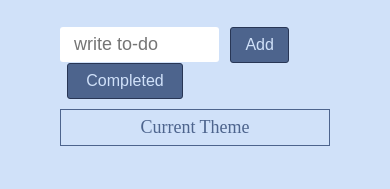
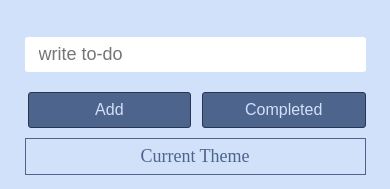
Before and after one commit to KochanovNikita/To-Do-App, a website: page index.html in a window 390 px wide. Shown: the part 80-269 px from the top of the page. Drawn offline with Linux system fonts and the light colour scheme.

Commit message:
feat: remove animation delay, add adaptive

```diff
--- a/select.js
+++ b/select.js
@@ -25,7 +25,6 @@ const removeSelectActive = () => {
   })
 }
 
-
 const setTheme = (e) => {
   if(e.target.classList.contains('select__option_selected')){
     toggleSelectActive()
--- a/style.css
+++ b/style.css
@@ -23,6 +23,7 @@ ul{
 }
 
 .title{
+  width: 100%;
   font-size: 24px;
   text-align: center;
   margin: 30px 0 30px 0;
@@ -32,7 +33,6 @@ ul{
 .btn{
   position: relative;
   font-size: 16px;
-  margin-left: 7px;
   padding:  8px 14px;
   border: 1px solid var(--third-color);
   border-radius: 3px;
@@ -71,6 +71,10 @@ input[type="text"]{
 }
 
 .header{
+  display: flex;
+  flex-flow: row wrap;
+  justify-content: space-between;
+  row-gap: 10px;
   padding: 10px 0 15px 0px;
 }
 
@@ -110,8 +114,10 @@ input[type="text"]{
 .task{
   padding: 10px;
   display: flex;
+  flex-flow: row wrap;
   justify-content: space-between;
   align-items: center;
+  row-gap: 20px;
   box-shadow: 0px 0px 14px -3px var(--second-color);
   width: 94%;
   margin: 5px auto 25px auto;
@@ -178,14 +184,11 @@ input:checked + .task__flag_active {
 }
 
 .task__animation_remove {
-  animation: move-right .9s linear .6s;
-  transition: transform .5s ease-in-out;
-  transform: scale(1.05);
+  animation: move-right .9s linear .5s;
 }
 
 .task__animation_add {
   animation: move-left .9s;
-  animation-delay: 2s;
 }
 
 .task__name_visible {
@@ -199,9 +202,9 @@ input:checked + .task__flag_active {
 /* Select */
 
 .select {
+  width: 100%;
   position: relative;
   height: 20px;
-  top: 10px;
   margin-bottom: 28px;
 }
 
@@ -240,3 +243,61 @@ input:checked + .task__flag_active {
   color: var(--fourth-color);
   z-index: 5;
 }
+
+@media screen and (max-width: 768px) {
+  .wrapper .wrapper__content{
+    padding: 10px 5px;
+    width: 90%;
+  }
+
+  .btn {
+    margin-left: 3px;
+  }
+
+  .header .btn {
+    width: 30%;
+  }
+
+  .header .header__task {
+    width: 100%;
+    margin-bottom: 10px;
+  }
+
+  .select {
+    width: 30%;
+    margin: 0;
+  }
+
+  .select .select__wrapper {
+    width: 100%;
+  }
+
+  .select .select__option {
+    width: 100%;
+  }
+}
+
+@media screen and (max-width: 540px) {
+  .wrapper .wrapper__content{
+    padding: 10px 5px;
+    width: 90%;
+  }
+
+  .header .btn {
+    width: 48%;
+  }
+
+  .header .header__task {
+    width: 100%;
+    margin-bottom: 10px;
+  }
+
+  .select {
+    width: 100%;
+    margin: 0;
+  }
+
+  .task .task__name {
+    width: 92%;
+  }
+}
```
